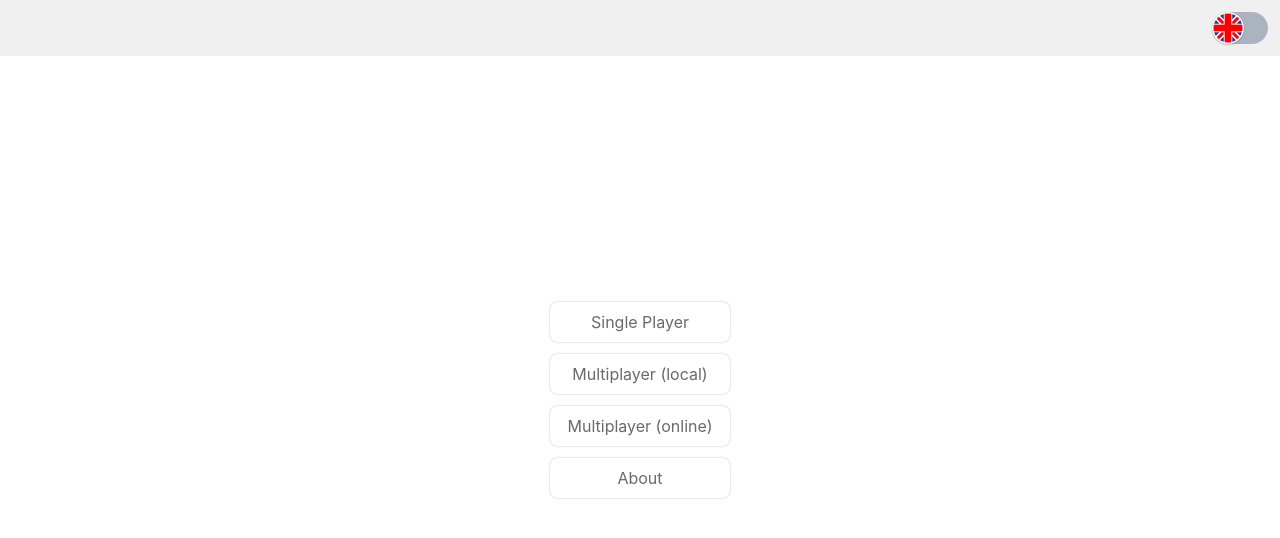
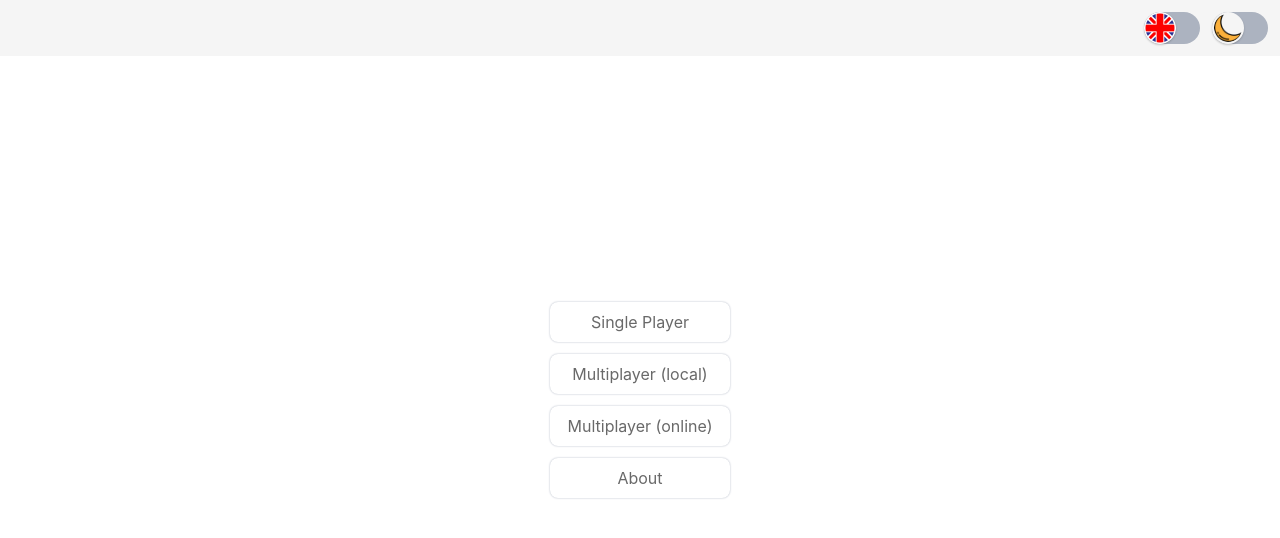
Before and after one commit to MSzostaq/tic-tac-toe, a React (Create React App) app: page /menu#/ in a window 1280 px wide. Shown: the top 538 px of the page. Built offline with nearby package versions, Linux system fonts and the light colour scheme.

Commit message:
added Toggles and changed background-color

```diff
--- a/src/components/Navbar.jsx
+++ b/src/components/Navbar.jsx
@@ -2,16 +2,17 @@
 import styled from "styled-components";
 import { useTranslation } from "react-i18next";
 import LanguageToggle from "components/LanguageToggle";
+import ThemeToggle from "components/ThemeToggle";
 
 const StyledNavbar = styled.div`
-  background-color: ${({ theme }) => theme.colors.lightGrey};
+  background-color: ${({ theme }) => theme.colors.background};
   display: flex;
   align-items: center;
   justify-content: flex-end;
   position: fixed;
   top: 0;
   left: 0;
-  z-index: 99;
+  z-index: 1;
   width: 100%;
   height: 56px;
 `;
@@ -32,6 +33,7 @@
   return (
     <StyledNavbar>
       <LanguageToggle value={value} onChange={onValueChange} />
+      <ThemeToggle />
     </StyledNavbar>
   );
 };
```
